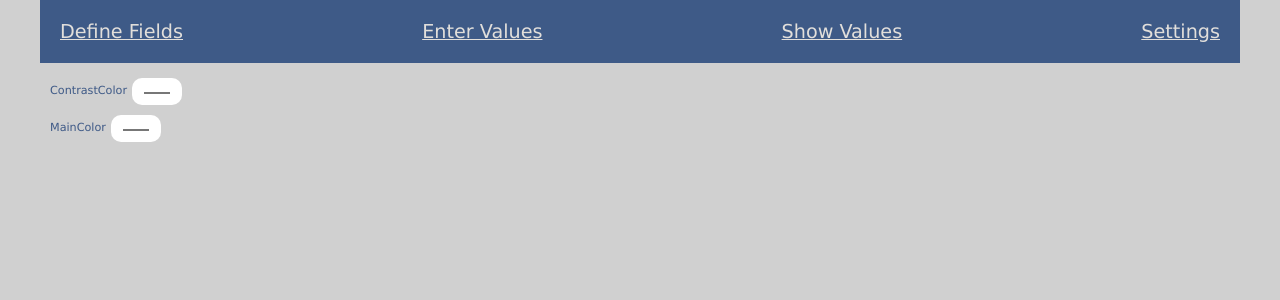
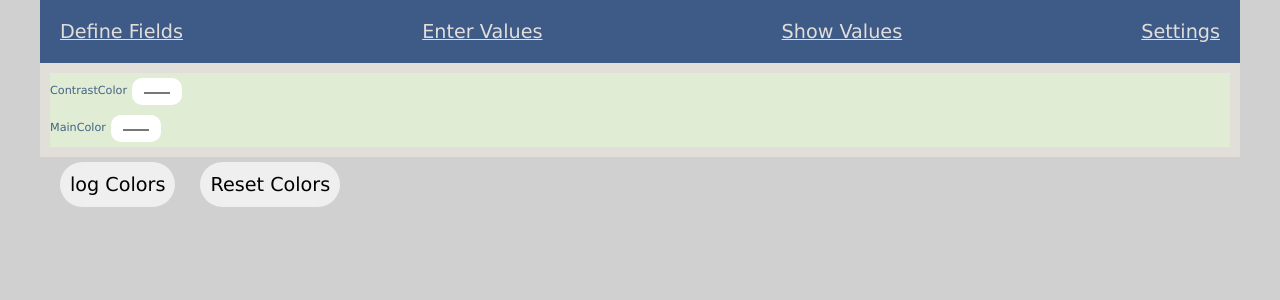
Before and after one commit to mcbauman/GenericData, a Vue app in the folder frontend/: page /settings in a window 1280 px wide. Shown: the top 300 px of the page. Built offline with nearby package versions, Linux system fonts and the light colour scheme; no server answers; the HTML template or start-up script is replaced by a standard one.

Commit message:
UselessTryFixingColorSwitch

```diff
--- a/frontend/src/App.vue
+++ b/frontend/src/App.vue
@@ -1,5 +1,15 @@
 <script setup>
 import { RouterLink, RouterView } from 'vue-router'
+import { useSettingsStore } from './stores/SettingsStore';
+import { useKeyResponseStore } from "./stores/keyResonse";
+import { useValueStore } from "./stores/ValueStore"
+
+const response = useKeyResponseStore();
+const settings=useSettingsStore()
+const Values=useValueStore()
+
+response.requestKeyes();
+Values.requestValues()
 </script>
 
 <template>
--- a/frontend/src/components/ShowValues.vue
+++ b/frontend/src/components/ShowValues.vue
@@ -1,8 +1,10 @@
 <script setup>
 import { useKeyResponseStore } from "../stores/keyResonse";
 import { useValueStore } from "../stores/ValueStore";
-import showDetails from "./ShowDetails.vue";
+import showDetails from "./showDetails.vue";
+import { useSettingsStore } from '../stores/SettingsStore';
 
+const settings=useSettingsStore()
 const response = useKeyResponseStore();
 const Values = useValueStore();
 </script>
@@ -33,13 +35,13 @@ const Values = useValueStore();
 <style scoped>
 table {
   width: 100%;
-  background-color: var(--maincolor);
+  background-color: v-bind(settings.mainColor);
   margin-top: 20px;
   border-collapse: collapse;
 }
 th {
   background-color: var(--maincontrast);
-  color: var(--maincolor);
+  color: v-bind(settings.mainColor);
   padding: 10px;
 }
 td {
@@ -49,7 +51,7 @@ td {
 
 tr:hover {
   background-color: var(--maincontrast);
-  color: var(--maincolor);
+  color: v-bind(settings.mainColor);
 }
 
 p {
--- a/frontend/src/components/showDetails.vue
+++ b/frontend/src/components/showDetails.vue
@@ -2,7 +2,9 @@
 import { useValueStore } from "../stores/ValueStore";
 import BindDataToForm from "./bindDataToForm.vue";
 import { useKeyResponseStore } from "../stores/keyResonse";
+import { useSettingsStore } from '../stores/SettingsStore';
 
+const settings=useSettingsStore()
 const Values = useValueStore();
 const response = useKeyResponseStore();
 
@@ -66,14 +68,14 @@ function logIt() {
 }
 .modalHeader {
   background-color: var(--maincontrast);
-  color: var(--maincolor);
+  color: v-bind(settings.mainColor);
   border-radius: 10px 10px 0 0;
   display: flex;
   justify-content: space-between;
   padding: 10px;
 }
 .modalMain {
-  background-color: var(--maincolor);
+  background-color: v-bind(settings.mainColor);
   display: flex;
   flex-wrap: wrap;
   align-items: start;
--- a/frontend/src/stores/SettingsStore.js
+++ b/frontend/src/stores/SettingsStore.js
@@ -1,48 +1,14 @@
-import { ref, computed } from "vue";
+import { ref } from "vue";
 import { defineStore } from "pinia";
 
 export const useSettingsStore = defineStore("keyResponse", () => {
-  const mainContrast = ref("#002868b3")
-  const mainColor=ref("#e2dfdb")
+  const mainContrast = ref("#e0edd4")
+  const mainColor=ref(0)
 
-//   function requestKeyes() {
-//     fetch("http://localhost:9000/requestSettings")
-//       .then((response) => response.json())
-//       .then((data) => {
-//         Settings.value = data;
-//       });
-//   }
+  function setColors(){
+    mainColor.value="#e0edd4"
+    mainContrast.value="#38571a"
+  }
 
-//   function storeNewKey(newSettings) {
-//     console.log("NEW Settings IN StoreNewKey",newSettings);
-//     fetch("http://localhost:9000/postSettings", {
-//       method: "POST",
-//       headers: { "content-Type": "application/json" },
-//       body: JSON.stringify(newSettings),
-//     }).then(() => {
-//       requestKeyes();
-//     });
-//   }
-
-//   function deleteKey(filter) {
-//     fetch("http://localhost:9000/removeKey", {
-//       method: "Delete",
-//       headers: { "content-Type": "application/json" },
-//       body: JSON.stringify(filter),
-//     }).then(() => {
-//       requestKeyes();
-//     });
-//   }
-
-//   function updateKey(_id,index) {
-//     fetch("http://localhost:9000/updateKey", {
-//       method: "Put",
-//       headers: { "content-Type": "application/json" },
-//       body: JSON.stringify({_id,index}),
-//     }).then(() => {
-//       console.log("Settings Sortet BE");
-//     });
-//   }
-
-  return { mainContrast, mainColor };
+  return { mainContrast, mainColor, setColors, test };
 });
--- a/frontend/src/stores/keyResonse.js
+++ b/frontend/src/stores/keyResonse.js
@@ -1,4 +1,4 @@
-import { ref, computed } from "vue";
+import { ref } from "vue";
 import { defineStore } from "pinia";
 
 export const useKeyResponseStore = defineStore("keyResponse", () => {
--- a/frontend/src/views/AboutView.vue
+++ b/frontend/src/views/AboutView.vue
@@ -1,10 +1,5 @@
 <script setup>
-import { useKeyResponseStore } from "../stores/keyResonse";
 import EnterValues from "../components/EnterValues.vue";
-
-const response = useKeyResponseStore();
-
-response.requestKeyes();
 </script>
 
 <template>
--- a/frontend/src/views/HomeView.vue
+++ b/frontend/src/views/HomeView.vue
@@ -1,11 +1,6 @@
 <script setup>
-import { useKeyResponseStore } from "../stores/keyResonse";
 import DefineKeys from "../components/defineKeys.vue"
 import ShowKeys from "../components/ShowKeys.vue"
-
-const response = useKeyResponseStore();
-
-response.requestKeyes();
 </script>
 
 <template>
--- a/frontend/src/views/SettingsView.vue
+++ b/frontend/src/views/SettingsView.vue
@@ -1,32 +1,46 @@
 <script setup>
 import { useSettingsStore } from '../stores/SettingsStore';
-import { useKeyResponseStore } from "../stores/keyResonse";
+import { ref, onMounted } from 'vue';
 
-const response = useKeyResponseStore();
 const settings=useSettingsStore()
-const { mainContrast, mainColor }=settings
+const color=ref("#e0edd4")
 
+function LogTheCurrentColors(){
+    console.log("Color", color.value);
+    console.log("MainColor",settings.mainColor);
+    console.log(typeof (settings.mainColor));
+    console.log("MainContrast",settings.mainContrast);
+}
 
-response.requestKeyes();
+function resetColors(){
+        settings.setColors();
+}
+// onMounted(() => {useSettingsStore.setColors}
+// , console.log(test))
+// settings.setColors();
 </script>
 
 <template>
     <section>
         <form>
-            <div :style="{'background-color': settings.mainContrast}">
+            <!-- <div :style="{'background-color': settings.mainContrast}"> Anything</div> -->
+            <div>
                 <span>ContrastColor</span>
-                <input type="color" v-model="settings.mainContrast">
+                <input type="color" v-model="color">
             </div>
-            <div :style="{'background-color': settings.mainColor}">
+            <div>
                 <span>MainColor</span>
                 <input type="color" v-model="settings.mainColor">
             </div>
         </form>
     </section>
+    <div id="ColoredDiv"></div>
+    <button @click="LogTheCurrentColors">log Colors</button>
+    <button @click="resetColors">Reset Colors</button>
 </template>
 
 <style scoped>
-section{
-    background-color: v-bind(mainContrast);
-}
+    form{
+        background-color: v-bind(color);
+    }
 </style>
```
